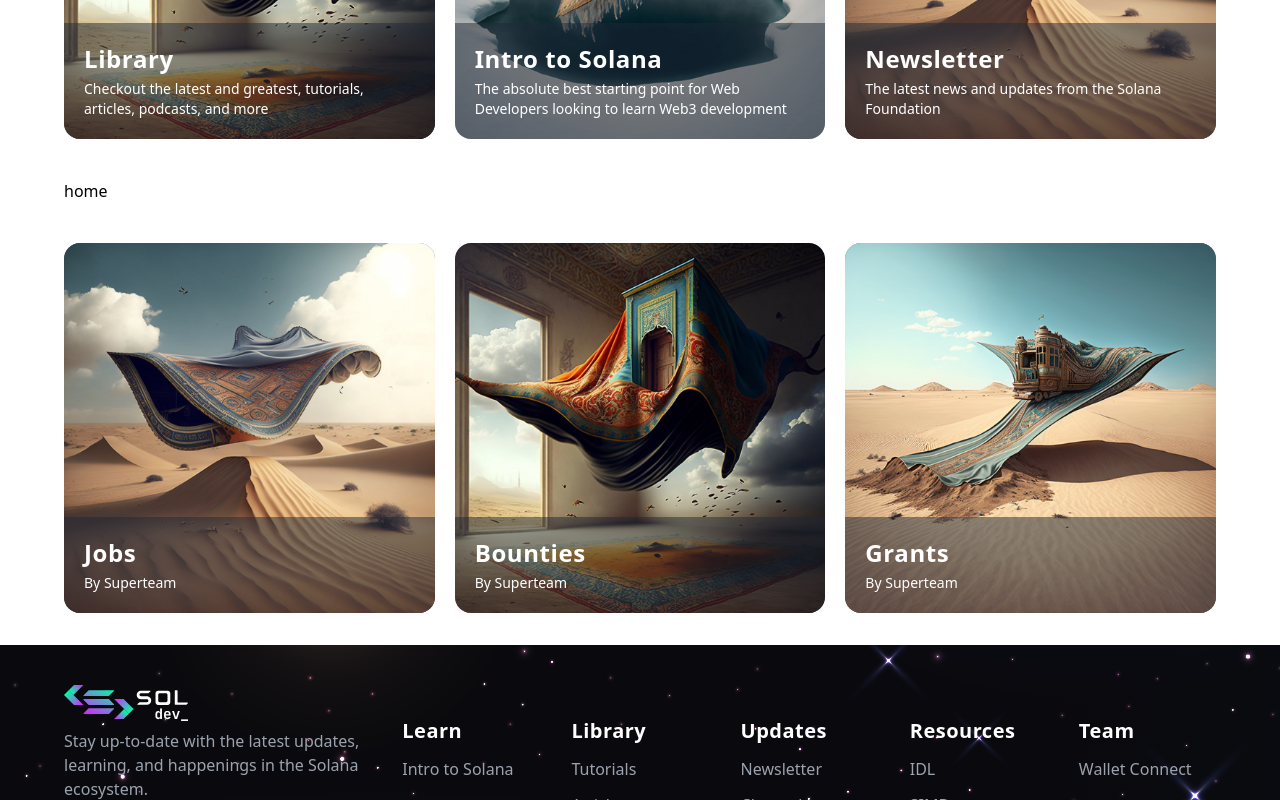
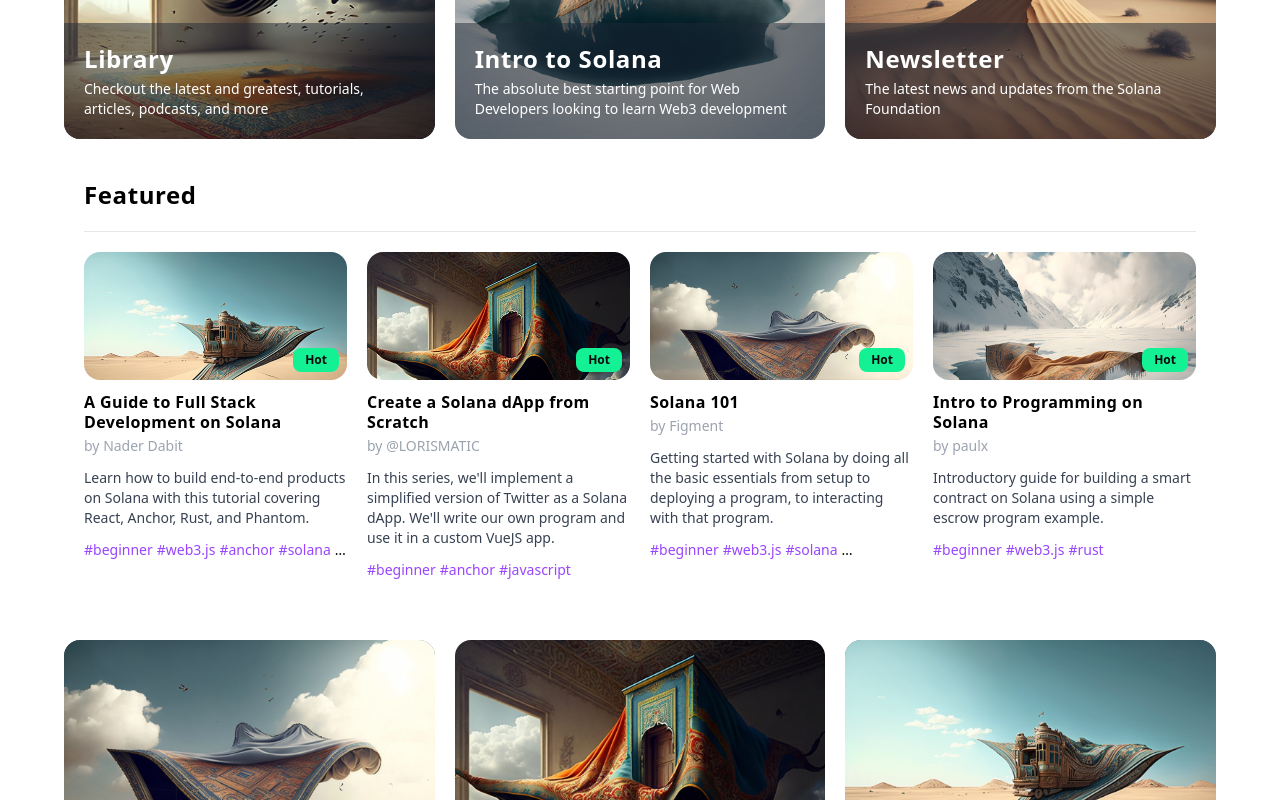
Before and after one commit to ironforge-cloud/soldev-ui, a Next.js app: page / in a window 1280 px wide. Shown: the part 572-1372 px from the top of the page. Built offline with nearby package versions, Linux system fonts and the light colour scheme.

Commit message:
feat: home page featured content

```diff
--- /dev/null
+++ b/src/components/core/ContentCard.tsx
@@ -0,0 +1,62 @@
+import styles from "@/styles/ContentCard.module.css";
+import Link from "next/link";
+
+const DEFAULT_IMG_SRC = "/img/cta/0.jpg";
+
+type ComponentProps = {
+  className?: string;
+  title: string;
+  href: string;
+  description?: string;
+  imageSrc?: string;
+  authorLabel?: string;
+  authorHref?: string;
+  tags?: string;
+  isHot?: boolean;
+};
+
+export default function ContentCard({
+  className,
+  imageSrc = DEFAULT_IMG_SRC,
+  title,
+  href,
+  description,
+  authorLabel,
+  authorHref,
+  tags,
+  isHot,
+}: ComponentProps) {
+  return (
+    <section className={styles.card}>
+      <div className={styles.image}>
+        {isHot && <span className={styles.badge}>Hot</span>}
+        <img src={imageSrc} alt={title} />
+      </div>
+
+      <div className={styles.metaArea}>
+        <h3>
+          <Link href={href}>{title}</Link>
+        </h3>
+
+        {authorLabel && (
+          <p className={styles.author}>
+            by{" "}
+            {authorHref ? (
+              <Link href={authorHref}>{authorLabel}</Link>
+            ) : (
+              authorLabel
+            )}
+          </p>
+        )}
+
+        <p className={styles.description}>{description}</p>
+
+        <p className={styles.tags}>
+          {tags?.split(",").map((tag) => (
+            <Link href={"#"}>{`#${tag.trim()}`}</Link>
+          ))}
+        </p>
+      </div>
+    </section>
+  );
+}
--- /dev/null
+++ b/src/components/home/HomeFeaturedContent.tsx
@@ -0,0 +1,58 @@
+import styles from "@/styles/ContentCard.module.css";
+import ContentCard from "@/components/core/ContentCard";
+
+type ComponentProps = {
+  className?: string;
+};
+
+export default function HomeFeaturedContent({ className }: ComponentProps) {
+  return (
+    // <section className={`container-inner ${styles.container} ${className}`}>
+    <section className={`space-y-5 px-5 ${className}`}>
+      <h2 className="text-2xl">Featured</h2>
+
+      <div className={`${styles.container} py-5 border-t border-gray-200`}>
+        <ContentCard
+          isHot={true}
+          href="#"
+          title="A Guide to Full Stack Development on Solana"
+          authorLabel="Nader Dabit"
+          authorHref="#"
+          imageSrc="/img/cta/1.jpg"
+          description="Learn how to build end-to-end products on Solana with this tutorial covering React, Anchor, Rust, and Phantom."
+          tags="beginner, web3.js, anchor, solana, beginner, web3.js, anchor"
+        />
+        <ContentCard
+          isHot={true}
+          href="#"
+          title="Create a Solana dApp from Scratch"
+          authorLabel="@LORISMATIC"
+          authorHref="#"
+          imageSrc="/img/cta/0.jpg"
+          description="In this series, we'll implement a simplified version of Twitter as a Solana dApp. We'll write our own program and use it in a custom VueJS app."
+          tags="beginner, anchor, javascript"
+        />
+        <ContentCard
+          isHot={true}
+          href="#"
+          title="Solana 101"
+          authorLabel="Figment"
+          authorHref="#"
+          imageSrc="/img/cta/4.jpg"
+          description="Getting started with Solana by doing all the basic essentials from setup to deploying a program, to interacting with that program."
+          tags="beginner, web3.js, solana, javascript, rust"
+        />
+        <ContentCard
+          isHot={true}
+          href="#"
+          title="Intro to Programming on Solana"
+          authorLabel="paulx"
+          authorHref="#"
+          imageSrc="/img/cta/5.jpg"
+          description="Introductory guide for building a smart contract on Solana using a simple escrow program example."
+          tags="beginner, web3.js, rust"
+        />
+      </div>
+    </section>
+  );
+}
--- a/src/pages/index.tsx
+++ b/src/pages/index.tsx
@@ -3,6 +3,7 @@
 import PageHero from "@/components/core/PageHero";
 import HomeCategoryCards from "@/components/home/HomeCategoryCards";
 import HomeResourceCards from "@/components/home/HomeResourceCards";
+import HomeFeaturedContent from "@/components/home/HomeFeaturedContent";
 
 // define the on-page seo metadata
 const seo: NextSeoProps = {
@@ -27,7 +28,9 @@
       <HomeCategoryCards className="-mt-24" />
 
       <section className="container">
-        <p>home</p>
+        {/* <p>home</p> */}
+
+        <HomeFeaturedContent />
       </section>
 
       <HomeResourceCards className="" />
--- /dev/null
+++ b/src/styles/ContentCard.module.css
@@ -0,0 +1,71 @@
+/*
+    Primary styles for the Content Cards and their grid
+    (e.g. cards in the Library)
+*/
+
+.container {
+  @apply grid grid-cols-4 gap-5;
+}
+
+.card {
+  @apply relative;
+}
+
+.image {
+  @apply relative;
+  @apply overflow-hidden rounded-2xl;
+  @apply mb-3;
+  @apply max-h-32;
+}
+.badge {
+  @apply absolute right-2 bottom-2;
+  @apply text-black bg-solana-green;
+  /* @apply text-white bg-solana-purple; */
+  /* @apply text-white bg-red-500; */
+  @apply px-3 py-1 text-xs font-semibold;
+  @apply rounded-lg;
+}
+
+/* .image img {
+  @apply ;
+} */
+
+.metaArea {
+  @apply space-y-1;
+}
+.metaArea h3 {
+  @apply text-base line-clamp-2;
+  @apply leading-tight;
+}
+.metaArea h3 a {
+  @apply hover:underline;
+}
+
+.author {
+  @apply text-sm text-gray-400;
+}
+.author a {
+  @apply hover:underline hover:text-black;
+}
+
+.description {
+  @apply py-2;
+  @apply text-sm text-gray-700;
+}
+
+.tags {
+  @apply text-sm;
+  @apply line-clamp-1;
+}
+
+.tags a {
+  @apply inline-flex;
+  @apply pr-1;
+  @apply text-solana-purple;
+  @apply hover:underline;
+}
+
+/* .inner {
+  @apply py-32;
+  @apply text-white;
+} */
```
